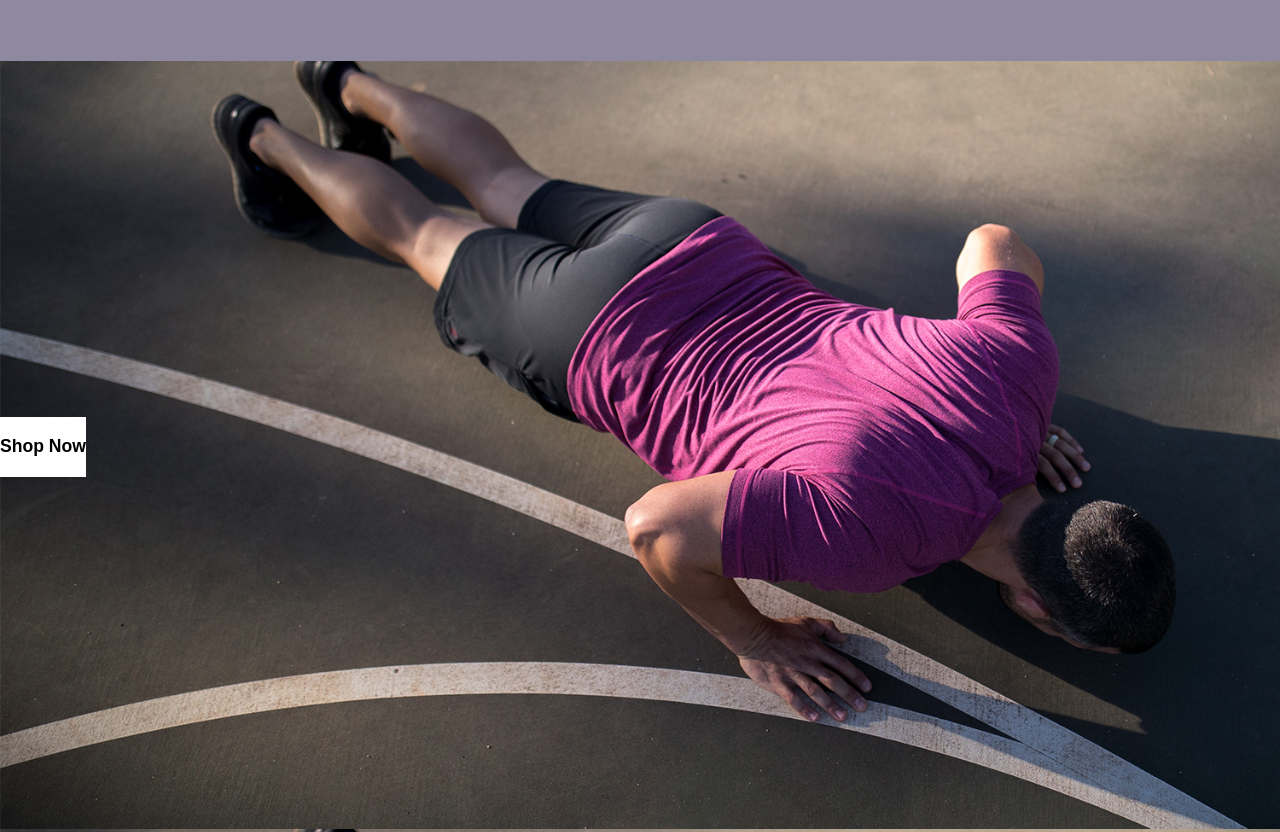
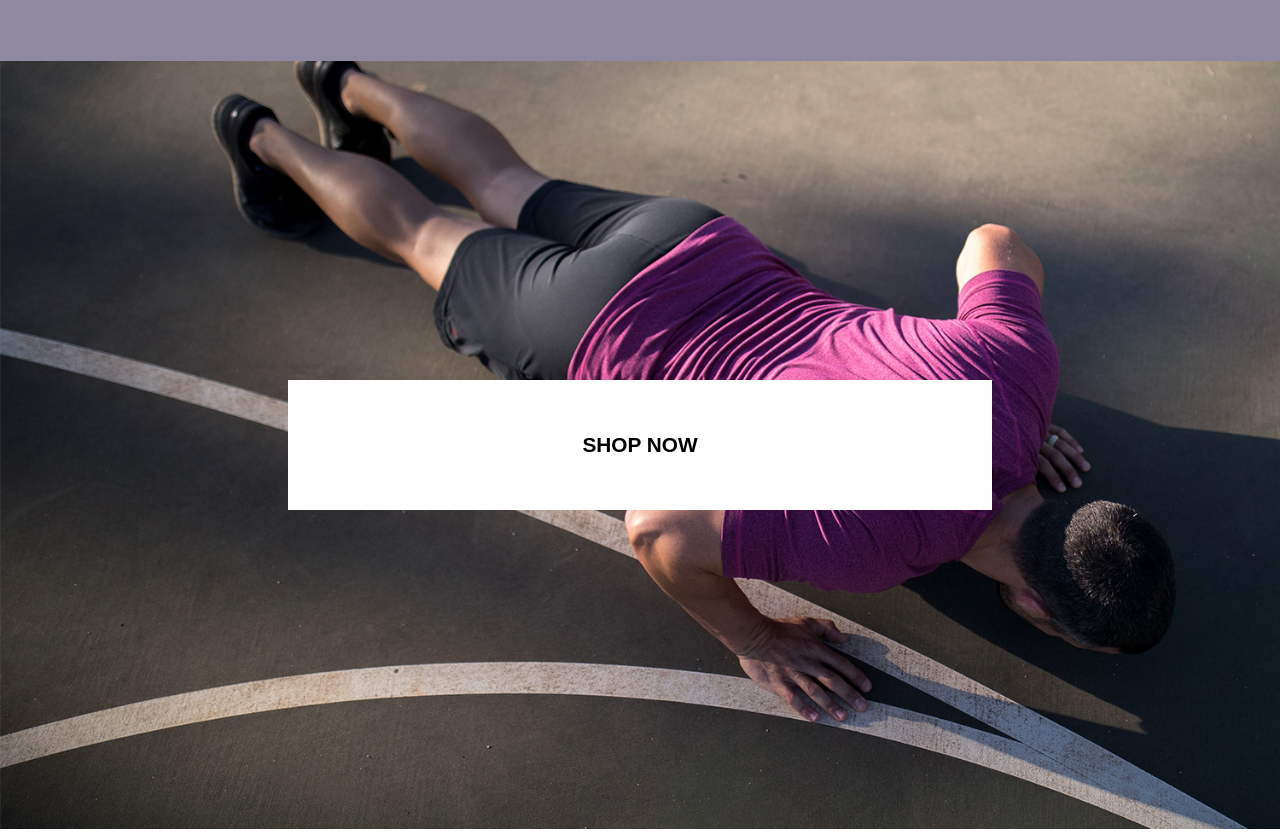
Before and after one commit to Cragady/rhone-clone, a website: page src/index.html in a window 1280 px wide. Shown: the part 3467-4299 px from the top of the page. Drawn offline with nearby package versions, Linux system fonts and the light colour scheme; files that its build step writes are made by us from their sources.

Commit message:
basic formatting done; need to style further; need to find background for banner

```diff
--- a/src/index.html
+++ b/src/index.html
@@ -105,12 +105,15 @@
         <section class="shirts-cause-pushups">
 
             <div class="img-container">
+
                 <img src="images/bottom-image.jpg" alt="Strong shirts cause pushups">
+
+                <div class="btn-container">
+                    <button  class="pushup-button">SHOP NOW</button>
+                </div>
+
             </div>
 
-            <div class="btn-container">
-                <button class="pushup-button">Shop Now</button>
-            </div>
 
         </section>
 
--- a/src/scss/styles.scss
+++ b/src/scss/styles.scss
@@ -206,28 +206,37 @@ h2{
 
 .shirts-cause-pushups{
     background: url('../images/bottom-image.jpg');
-    background-size: contain;
+    background-size: cover;
     position: relative;
     display: flex;
     width: 100%;
 
-    .btn-container{
-        position: absolute;
+    .img-container{
         display: flex;
-        align-self: center;
-
-        .pushup-button{
-            @extend .hero-button;
-            margin: 0;
-            width: 100%;
-        }
-    }
-
-    .img-container{
+        flex-direction: row;
+        justify-content: center;
 
         img{
             width: 100%;
             visibility: hidden;
         }
+
+        .btn-container{
+            position: absolute;
+            display: flex;
+            align-self: center;
+            justify-content: center;
+            width: 55%;
+            height: 17%;
+
+            .pushup-button{
+                @extend .hero-button;
+                align-items: center;
+                margin: 0;
+                font-size: 1.3em;
+                height: 100%;
+                width: 100%;
+            }
+        }
     }
 }
```
Also changed, not shown: dist/css/styles.css, dist/index.html.
